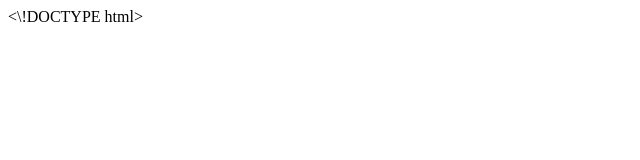
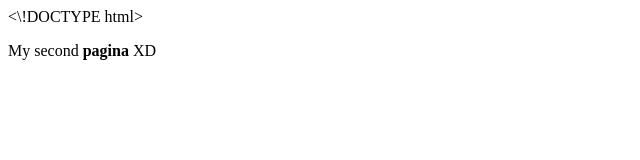
Before and after one commit to Yilver-Arlex/Aprender_programacion_Basica, a plain HTML site: page index.html in a window 1280 px wide. Shown: the whole page, without its empty margins (0-640 px from the left). Drawn offline with Linux system fonts and the light colour scheme.

Commit message:
Parrafo con negrilla

```diff
--- a/index.html
+++ b/index.html
@@ -4,6 +4,6 @@
         <title>Proyecto</title>
     </head>
     <body>
-
+        <p>My second <strong>pagina</strong> XD</p>
     </body>
 </html>
```
